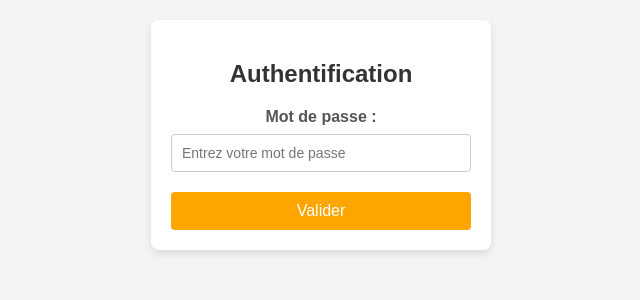
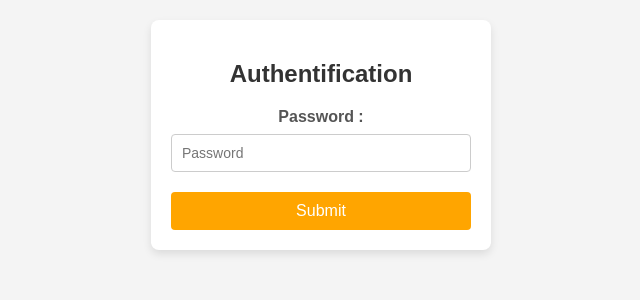
Before and after one commit to Krishook/BcTn, a PHP site: page / in a window 1280 px wide. Shown: the part 265-565 px from the top of the page, without its empty margins (319-959 px from the left). Run offline with PHP 8.4, Linux system fonts and the light colour scheme.

Commit message:
Update index.php

```diff
--- a/index.php
+++ b/index.php
@@ -68,9 +68,9 @@ if (!isset($_POST['password']) || trim($_POST['password']) !== $motDePasse) {
         <div class="form-container">
             <h2>Authentification</h2>
             <form method="POST">
-                <label for="password">Mot de passe :</label>
-                <input type="password" name="password" id="password" placeholder="Entrez votre mot de passe" required>
-                <button type="submit">Valider</button>
+                <label for="password">Password :</label>
+                <input type="password" name="password" id="password" placeholder="Password" required>
+                <button type="submit">Submit</button>
             </form>
         </div>
     </body>
```
